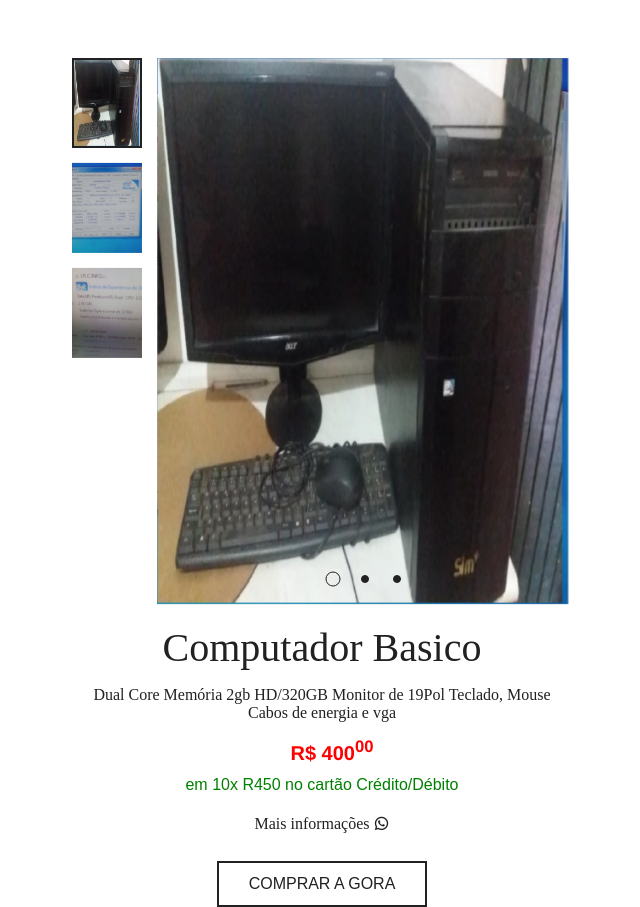
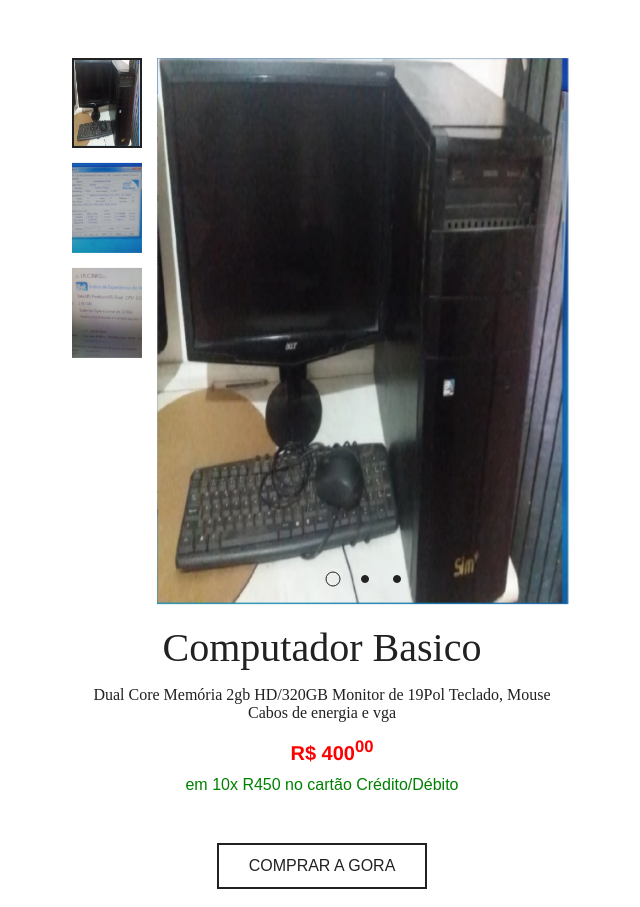
Before and after one commit to JOSEURSO/DUAL-CORE, a plain HTML site: page index.html in a window 1280 px wide. Shown: the whole page, without its empty margins (318-958 px from the left). Drawn offline with nearby package versions, Linux system fonts and the light colour scheme.

Commit message:
Update index.html

```diff
--- a/index.html
+++ b/index.html
@@ -67,7 +67,7 @@
                                         <div class="wrap">
                                         </div>
                                     </div>
-                                    <h4>Mais informações <i <li><a href="https://api.whatsapp.com/send?phone=5517992853648&text=Ol%C3%A1%20no%20que%20posso%20te%20ajudar" target="_blank"><span ><i class="ri-whatsapp-line"></i></span></a></li></i></h5>
+
                                      <br>
 
                                     <div class="button"><a href="https://api.whatsapp.com/send?phone=5517992853648&text=Ol%C3%A1%20no%20que%20posso%20te%20ajudar" target="_blank"class="primary-btn">Comprar A gora</a></div>
```
